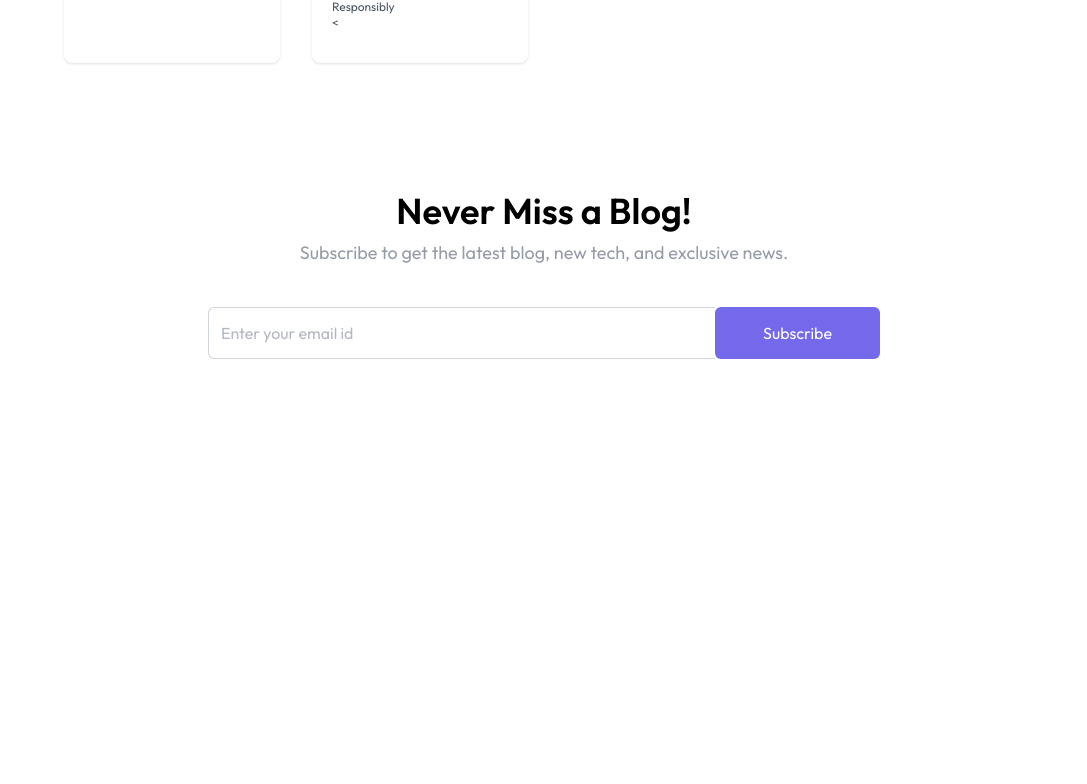
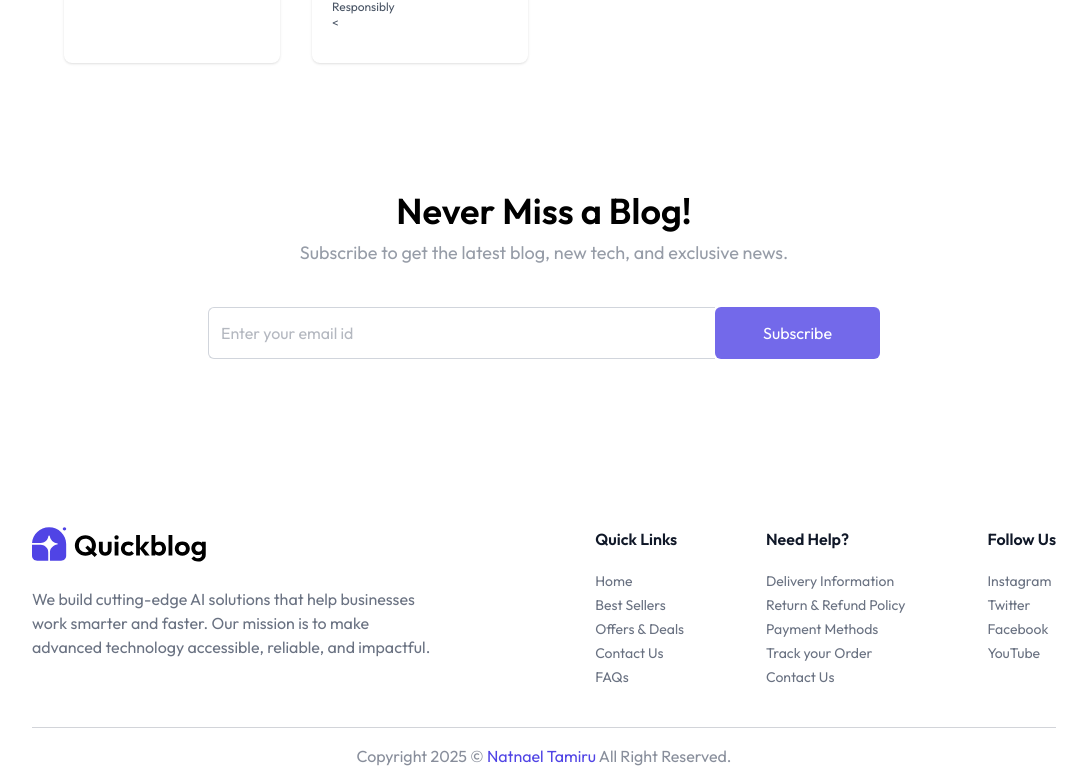
Before and after one commit to natitam1/QuickBlog-Natnael, a React (Vite) app in the folder client/: page / in a window 1280 px wide. Shown: the part 1644-2428 px from the top of the page, without its empty margins (96-1183 px from the left). Before the commit the page ends 2131 px from the top, so only its background shows below. Built offline with nearby package versions, Linux system fonts and the light colour scheme.

Commit message:
Add footer section

```diff
--- /dev/null
+++ b/client/src/components/Footer.jsx
@@ -0,0 +1,69 @@
+import { assets } from "../assets/assets";
+
+const Footer = () => {
+  const linkSections = [
+    {
+      title: "Quick Links",
+      links: ["Home", "Best Sellers", "Offers & Deals", "Contact Us", "FAQs"],
+    },
+    {
+      title: "Need Help?",
+      links: [
+        "Delivery Information",
+        "Return & Refund Policy",
+        "Payment Methods",
+        "Track your Order",
+        "Contact Us",
+      ],
+    },
+    {
+      title: "Follow Us",
+      links: ["Instagram", "Twitter", "Facebook", "YouTube"],
+    },
+  ];
+
+  return (
+    <div className="px-6 md:px-16 lg:px-24 xl:px-32">
+      <div className="flex flex-col md:flex-row items-start justify-between gap-10 py-10 border-b border-gray-500/30 text-gray-500">
+        <div>
+          <img className="w-32 sm:w-44" src={assets.logo} alt="logo" />
+          <p className="max-w-[410px] mt-6">
+            We build cutting-edge AI solutions that help businesses work smarter
+            and faster. Our mission is to make advanced technology accessible,
+            reliable, and impactful.
+          </p>
+        </div>
+        <div className="flex flex-wrap justify-between w-full md:w-[45%] gap-5">
+          {linkSections.map((section, index) => (
+            <div key={index}>
+              <h3 className="font-semibold text-base text-gray-900 md:mb-5 mb-2">
+                {section.title}
+              </h3>
+              <ul className="text-sm space-y-1">
+                {section.links.map((link, i) => (
+                  <li key={i}>
+                    <a href="#" className="hover:underline transition">
+                      {link}
+                    </a>
+                  </li>
+                ))}
+              </ul>
+            </div>
+          ))}
+        </div>
+      </div>
+      <p className="py-4 text-center text-sm md:text-base text-gray-500/80">
+        Copyright 2025 ©{" "}
+        <a
+          href="https://www.linkedin.com/in/natitam1/"
+          className="text-primary hover:text-gray-500/80"
+        >
+          Natnael Tamiru
+        </a>{" "}
+        All Right Reserved.
+      </p>
+    </div>
+  );
+};
+
+export default Footer;
--- a/client/src/pages/Home.jsx
+++ b/client/src/pages/Home.jsx
@@ -3,6 +3,7 @@
 import Header from "../components/Header";
 import BlogList from "../components/BlogList";
 import Newsletter from "../components/Newsletter";
+import Footer from "../components/Footer";
 
 const Home = () => {
   return (
@@ -11,6 +12,7 @@
       <Header />
       <BlogList />
       <Newsletter />
+      <Footer />
     </>
   );
 };
```
